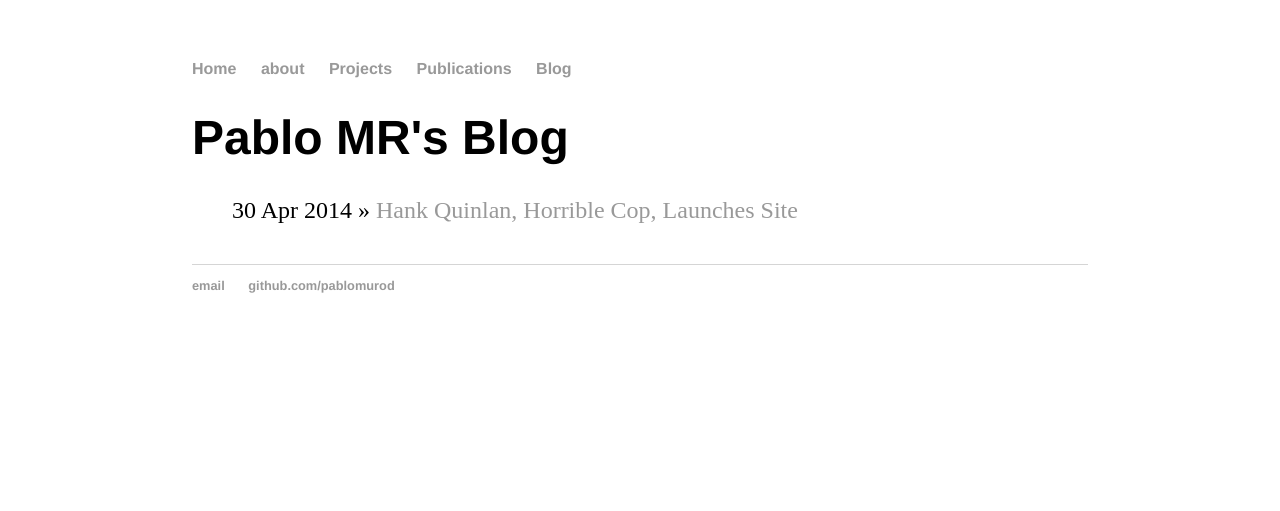
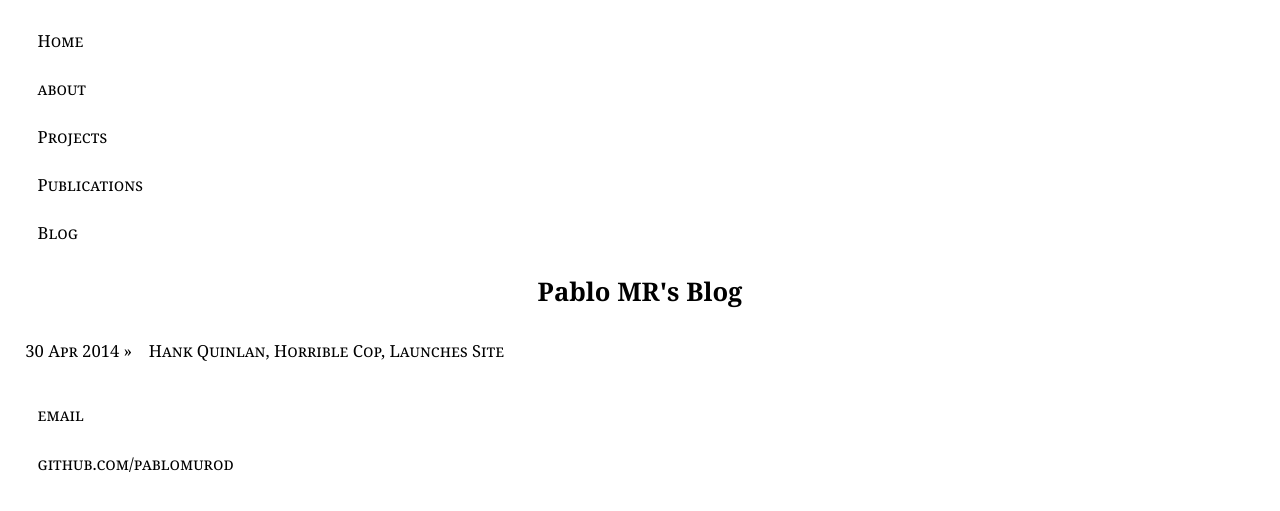
Before and after one commit to pablomurod/pablomurod.github.io, a Jekyll site: the page built from blog/index.html, in a window 1280 px wide. Shown: the top 511 px of the page. Built offline with Jekyll 4.4.1, drawn with Linux system fonts in a browser that asks for light colours.

Commit message:
Update main.css

```diff
--- a/css/main.css
+++ b/css/main.css
@@ -1,43 +1,220 @@
+/**/ /*** BODY ***/ /**/
 body {
-    margin: 60px auto;
-    width: 70%;
-}
-nav ul, footer ul {
-    font-family:'Helvetica', 'Arial', 'Sans-Serif';
-    padding: 0px;
-    list-style: none;
-    font-weight: bold;
-}
-nav ul li, footer ul li {
-    display: inline;
-    margin-right: 20px;
-}
-a {
-    text-decoration: none;
-    color: #999;
-}
-a:hover {
-    text-decoration: underline;
-}
-h1 {
-    font-size: 3em;
-    font-family:'Helvetica', 'Arial', 'Sans-Serif';
-}
-p {
-    font-size: 1.5em;
-    line-height: 1.4em;
-    color: #333;
-}
-footer {
-    border-top: 1px solid #d5d5d5;
-    font-size: .8em;
+	background-color: white;
+	width: 100%;
+		margin: auto;
+	overflow-y: scroll;
+	font-family: Georgia;
+		color: black;
 }
 
-ul.posts {
-    margin: 20px auto 40px;
-    font-size: 1.5em;
+/**/ /*** FONTS ***/ /**/
+
+h1 { font-size: 2vw; text-align: center; text-decoration: none; }
+h1 a { text-decoration: none;}
+h2 { text-align: center; text-decoration: none; }
+h3{ font-size: 1vw; text-align: center; }
+h4{ text-decoration: none; }
+
+hr { margin: 0 200px; }
+
+ul{ font-size: 1.3vw; list-style-type: none; padding-left:1%; padding-right:1%; }
+li{ font-variant: small-caps; padding: 1%; }
+
+button{ font-family: Georgia; font-size: 1.1vw; font-variant: small-caps; }
+
+p.intro { font-size: 16px; line-height: 2; text-align: center; margin: 0 50px 40px 50px; }
+p.paragraph { font-size: 15px; line-height: 2; text-align: justify; text-indent: 30pt; margin: 0 100px; }
+p.updated{ font-size: 12px; font-style: italic; text-align: right; margin: 30px 100px; }
+
+@media screen and (max-width: 480px) {
+	h1,h2,h3,h4,ul,il{ font-size: 12px; }
 }
 
-ul.posts li {
-    list-style: none;
+/**/ /*** NAVIGATION BAR ***/ /**/
+.nav{ width: 100%; text-align:center; }
+
+li a { color: black; text-decoration: none; padding-left: 1%; padding-right: 1%; }
+
+li a:hover { border-bottom: 1px solid black; color: #158415; padding-left: 1%; padding-right: 1%; }
+
+a.text { color: black; text-decoration: none; padding: 0; }
+
+a.text:hover{ background-color: #d2f9d2; padding: 0; }
+
+.active_submenu{ border-bottom: 1px solid black; color:#158415; padding-left:1%; padding-right:1%; }
+
+/**/ /*** MAIN SECTIONS ***/ /**/
+
+.main{ width:80%; margin:auto; background-color:inherit; }
+
+.news{ clear:both; margin-left:0; margin-right:0; text-align:center; }
+
+/**/ /*** BIO ***/ /**/
+
+.biography { margin-top:2%;}
+
+.profile_image_container { position:relative; width:50%; max-width:200px; max-height:200px; margin:auto; }
+
+.profile_image { display: block; width:100%; height:auto; border-radius:10px; }
+
+.overlay {
+ position: absolute;
+ top: 0; bottom: 0; left: 0; right: 0;
+ width: 100%; height: 100%;
+ opacity: 0;
+ transition: .5s ease;
+ background-color: #158415;
+ border-radius: 10px;
 }
+
+.profile_image_container:hover .overlay { opacity: 0.8; border-radius: 10px; }
+
+.cv_message {
+ color: white;
+ font-size: 20px;
+ position: absolute;
+ top: 50%;
+ left: 50%;
+ -webkit-transform: translate(-50%, -50%);
+ -ms-transform: translate(-50%, -50%);
+ transform: translate(-50%, -50%);
+ text-align: center;
+}
+
+/**/ /*** ARCHIVE ***/ /**/
+
+.archive {
+	display: flex;
+	flex-wrap: wrap;
+	justify-content: space-around;
+	align-items: flex-start;
+	padding: 10px;
+}
+
+/* Container needed to position the overlay. */
+.category{
+	position: relative;
+	width: 50%;
+		max-width: 300px;
+}
+
+/* Make the image responsive */
+.index_item {
+	display: block;
+	width: 300px;
+	height: 250px;
+	object-fit: cover;
+	border-radius:10px;
+}
+
+/* The overlay effect - lays on top of the container and over the image */
+.archive_section {
+  position: absolute;
+  bottom: 0;
+  background: rgba(0, 0, 0, 0.5); /* Black see-through */
+  width: 100%;
+  transition: .5s ease;
+  opacity:0;
+  color: white;
+	text-decoration: none;
+  font-size: calc(12px+1.5vw);
+  padding: 10px;
+  text-align: center;
+}
+
+/* Mouse over the container, fade in the overlay title */
+.category:hover .archive_section { opacity: 1; }
+
+.archive_section a { color: white; text-decoration: none; }
+
+.archive_image { height:250px; width:350px; object-fit:contain; border-radius:10px;}
+
+/**/ /*** PUBLICATIONS ***/ /**/
+
+.publications_menu { background-color: inherit; text-align: center; margin-top: 2%; }
+
+/* Style the buttons that are used to open the publications menu */
+.tablinks {
+	background-color: inherit;
+	border: none;
+	outline: none;
+	cursor: pointer;
+	padding: 10px;
+	transition: 0.3s;
+}
+
+/* Change background color of buttons on hover */
+.tablinks:hover {
+ background-color: #d2f9d2;
+ color: black;
+ border-radius: 5px;
+}
+
+/* Create an active/current tablink class */
+.tablinks.active {
+ background-color: #d2f9d2;
+ border-radius: 5px;
+ color: black;
+}
+
+/* Style the publications sections */
+.publications {
+	display: none;
+	width: 100%;
+	background-color: inherited;
+}
+
+/* References */
+
+.collapsible_references {
+	background-color: white;
+	border-radius: 5px;
+	cursor: pointer;
+	padding: 5px;
+	width: 100%;
+		text-align: left;
+	outline: none;
+	font-size: 16px;
+}
+
+.collapsible_references:hover { color: green; }
+
+.publication_details{
+	color: black;
+	line-height: 1.5;
+	margin: 0;
+	padding: 5px;
+	text-align: left;
+		hyphens: auto;
+		text-indent: 0;
+}
+
+.content_references {
+	max-height: 0;
+	overflow: hidden;
+	transition: max-height 0.2s ease-out;
+	background-color: inherit;
+	border: none;
+	color: black;
+}
+
+.content_references:hover{ border bottom: 1px solid #008000; }
+
+.active_references { background-image: linear-gradient(to right, #008000, white 2%); color: #008000; }
+
+/* COVER IMAGES */
+
+.cover_container{ padding:0 10px; overflow:hidden; }
+
+.cover_image{ width:auto; max-width:200px; height:auto; max-height:400px; }
+
+/**/ /*** FOOTER ***/ /**/
+.footer{ background-color:transparent; display:inline; font-size:15px; text-align:center; bottom:0; left:0; width:100%; }
+
+/* SOCIAL MEDIA */
+
+
+.social_media_icon{ border:0; max-width:30px; }
+
+.social_media { position:absolute; float:right; right:10%; margin-top:10px; }
```
